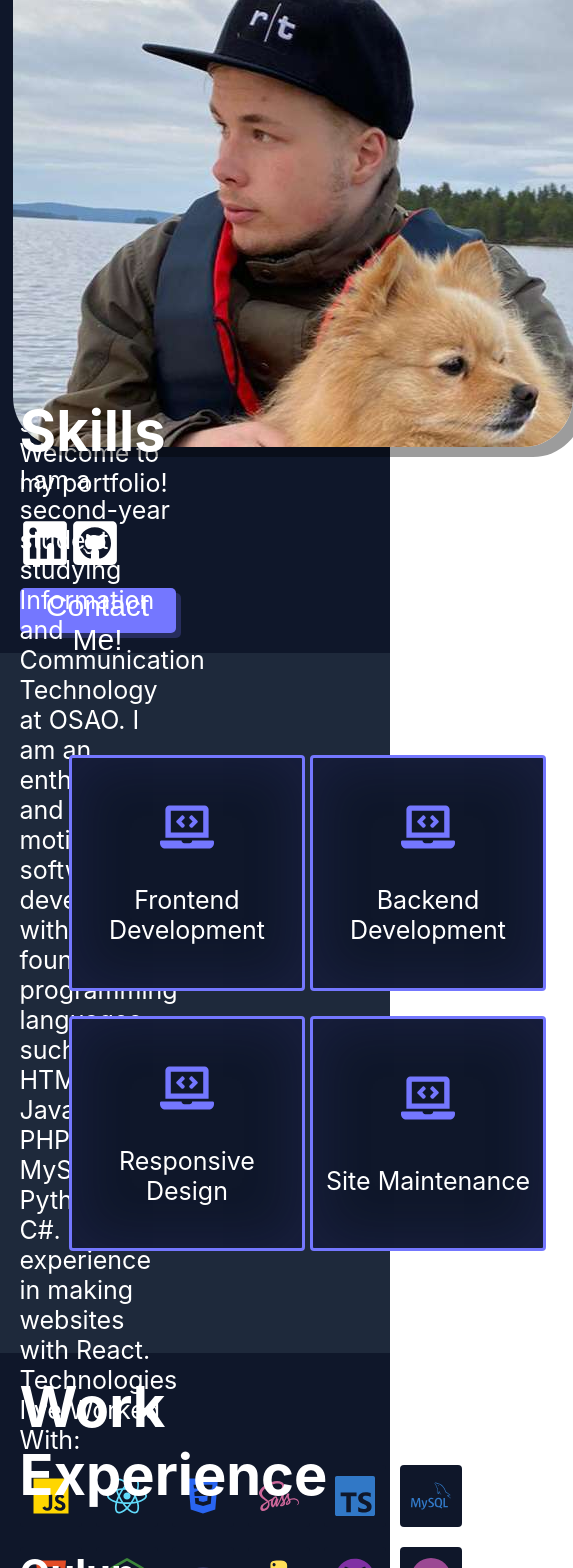
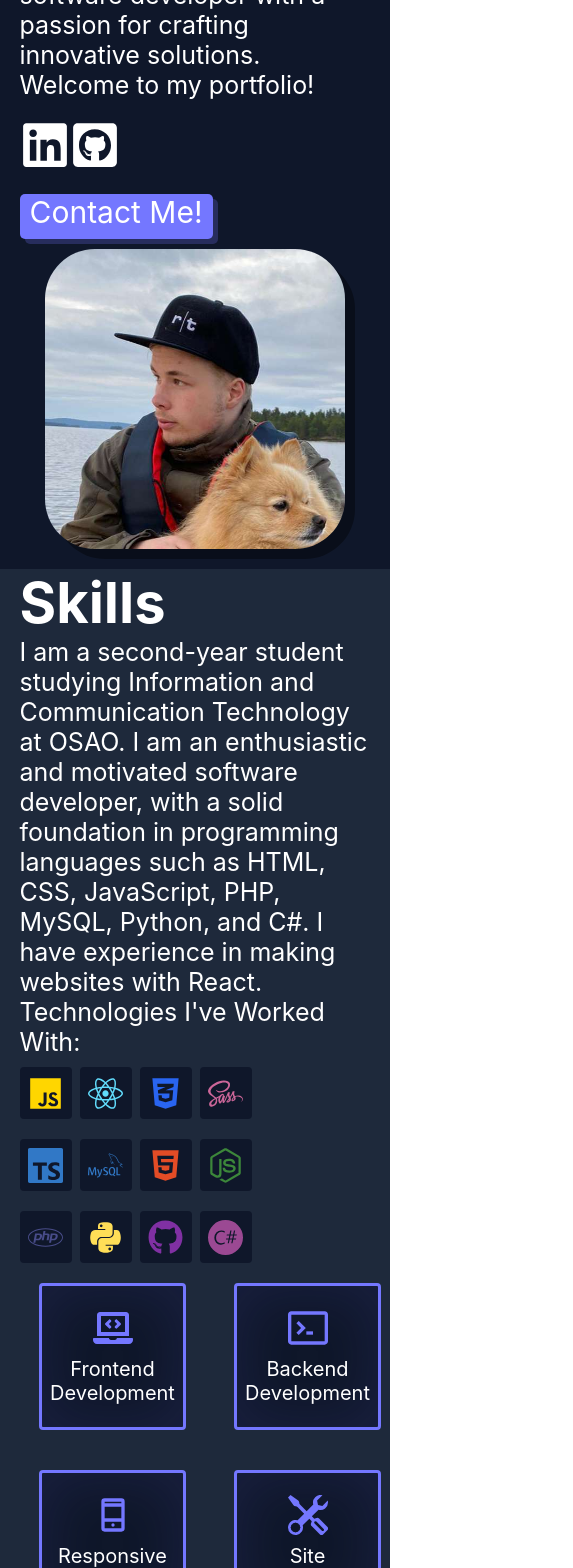
Before and after one commit to WaterProofComputer/portfolio2024, a React (Create React App) app: page / in a window 390 px wide. Shown: the part 400-1968 px from the top of the page, 573 px wide, since content can reach past the window. Built offline with nearby package versions, Linux system fonts and the light colour scheme.

Commit message:
rankka työstö taas kerran

```diff
--- a/src/Components/Contact/contact.js
+++ b/src/Components/Contact/contact.js
@@ -45,7 +45,7 @@ function Contact() {
   return (
     <div id='contact' className="App">
         <div className='contact-container'>
-        <div className='contact-otsikko-container'><h1 className='contact-otsikko'>Contact Me</h1></div>
+        <div className='contact-otsikko-container'><h1 className='contact-otsikko'>Contact</h1><div className='contactgap'></div><h1 className='contact-otsikko1'>Me</h1></div>
         <div className='div-50-container'>
             <div className='div-50'>
                 <div className='contact-text-container'><p className='contact-text'>You can contact me through my socials or through the contact form on this site.</p></div>
--- a/src/Components/Header/header.js
+++ b/src/Components/Header/header.js
@@ -18,11 +18,11 @@ function Header() {
             <div className='rightnavbar'>
             <h1 className='nimi'>Viljami</h1>
             <div className='gap'></div>
-            <li><a className="navbartext" href="#">About</a></li>
-            <li><a className="navbartext" href="#">Skills</a></li>
-            <li><a className="navbartext" href="#">Work</a></li>
-            <li><a className="navbartext" href="#">Projects</a></li>
-            <li><a className="navbartext" href="#">Contact</a></li>
+            <li><a className="navbartext" href="#about">About</a></li>
+            <li><a className="navbartext" href="#skills">Skills</a></li>
+            <li><a className="navbartext" href="#work">Work</a></li>
+            <li><a className="navbartext" href="#projects">Projects</a></li>
+            <li><a className="navbartext" href="#contact">Contact</a></li>
             </div>
             </ul>
             <div className="hamburger-menu" onClick={toggleMobileMenu}>
@@ -36,7 +36,7 @@ function Header() {
                 <div className='header-otsikko-box'>
                     <h1 className='header-otsikko'>
                     HI I'M VILJAMI LESKELÄ</h1>
-                    <h1 className='header-otsikko'>
+                    <h1 className='header-otsikko2'>
                     SOFTWARE DEVELOPER</h1>
                 </div>
                 <div className='header-text-box'>
@@ -45,11 +45,11 @@ function Header() {
                     Welcome to my portfolio!</p>
                 </div>
                 <div className='icon-container'>
-                    <FaLinkedin className='icons'/>
-                    <FaGithubSquare className='icons'/>
+                <a href='https://www.linkedin.com/in/viljami-leskel%C3%A4-23432b292/'><FaLinkedin className='icons'/></a>
+                    <a href='https://github.com/WaterProofComputer/'><FaGithubSquare className='icons'/></a>
                 </div>
                 <div className='button-container'>
-                    <button className='contact-button'>Contact Me!</button>
+                    <a href='#contact' className='contact-button'>Contact Me!</a>
                 </div>
                 </div>
                 <div className='div-50'>
--- a/src/Components/Header/header.scss
+++ b/src/Components/Header/header.scss
@@ -18,6 +18,11 @@
 }
 .header-otsikko {
     color: white;
+    font-size: 56px;
+    text-align: left;
+}
+.header-otsikko2 {
+    color: #7477FF;
     font-size: 56px;
     text-align: left;
 }
@@ -66,6 +71,9 @@
     border: none;
     color: white;
     box-shadow: 5px 5px #46489c73;
+    padding-left: 10px;
+    padding-right: 10px;
+    text-decoration: none;
 }
 .contact-button:hover {
     background-color: #696bdf;
@@ -78,3 +86,48 @@ body {
     overflow-y: auto;
     overflow-x: hidden;
 }
+@media screen and (max-width: 1270px) {
+    .omakuva {
+        width: 500px;
+        height: 500px;
+    }
+  }
+  @media screen and (max-width: 1000px) {
+    .omakuva {
+        width: 400px;
+        height: 400px;
+    }
+  }
+  @media screen and (max-width: 860px) {
+    .header-container {
+        flex-direction: column;
+    }
+    .div-50 {
+        width: 100%;
+    }
+    .header-otsikko-box {
+        width: 90%;
+    }
+    .header-text-box {
+        width: 90%;
+    }
+    .icon-container {
+        width: 90%;
+    }
+    .button-container {
+        width: 90%;
+        margin-bottom: 10px;
+    }
+  }
+  @media screen and (max-width: 430px) {
+    .omakuva {
+        width: 300px;
+        height: 300px;
+    }
+  }
+  @media screen and (max-width: 600px) {
+
+    .header-otsikko {
+        font-size: 35px;
+    }
+  }
--- a/src/Components/Header/navbar.scss
+++ b/src/Components/Header/navbar.scss
@@ -54,6 +54,7 @@
     width: 100%;
     background-color: #1a1e2373;
     text-align: center;
+    margin-top: 20px;
 }
 .navbartext {
     font-size: 30px;
@@ -88,6 +89,11 @@ h1 {
     }
     .rightnavbar {
         width: 100%;
+        height: 100%;
         flex-direction: column;
+        background-color: #0F172A;
+    }
+    .nimi {
+        display: none;
     }
 }
--- a/src/Components/Projects/projects.scss
+++ b/src/Components/Projects/projects.scss
@@ -101,3 +101,8 @@
         margin-top: 20px;
       }
     }
+    @media screen and (max-width: 380px) {
+      .projects-grid {
+        grid-template-columns: repeat(1, 300px);
+      }
+    }
--- a/src/Components/Skills/skills.js
+++ b/src/Components/Skills/skills.js
@@ -79,19 +79,39 @@ function Skills() {
                     <div className='services-grid'>
                         <div className='services-wrapper'>
                             <svg stroke="currentColor" fill="currentColor" stroke-width="0" viewBox="0 0 640 512" className="s-icon" height="1em" width="1em" xmlns="http://www.w3.org/2000/svg"><path d="M255.03 261.65c6.25 6.25 16.38 6.25 22.63 0l11.31-11.31c6.25-6.25 6.25-16.38 0-22.63L253.25 192l35.71-35.72c6.25-6.25 6.25-16.38 0-22.63l-11.31-11.31c-6.25-6.25-16.38-6.25-22.63 0l-58.34 58.34c-6.25 6.25-6.25 16.38 0 22.63l58.35 58.34zm96.01-11.3l11.31 11.31c6.25 6.25 16.38 6.25 22.63 0l58.34-58.34c6.25-6.25 6.25-16.38 0-22.63l-58.34-58.34c-6.25-6.25-16.38-6.25-22.63 0l-11.31 11.31c-6.25 6.25-6.25 16.38 0 22.63L386.75 192l-35.71 35.72c-6.25 6.25-6.25 16.38 0 22.63zM624 416H381.54c-.74 19.81-14.71 32-32.74 32H288c-18.69 0-33.02-17.47-32.77-32H16c-8.8 0-16 7.2-16 16v16c0 35.2 28.8 64 64 64h512c35.2 0 64-28.8 64-64v-16c0-8.8-7.2-16-16-16zM576 48c0-26.4-21.6-48-48-48H112C85.6 0 64 21.6 64 48v336h512V48zm-64 272H128V64h384v256z"></path></svg>
-                            <p style={{ textAlign: 'center' }} className='skill-text'>Frontend Development</p>
+                            <p style={{ textAlign: 'center' }} className='services-text'>Frontend Development</p>
                         </div>
                         <div className='services-wrapper'>
-                            <svg stroke="currentColor" fill="currentColor" stroke-width="0" viewBox="0 0 640 512" className="s-icon" height="1em" width="1em" xmlns="http://www.w3.org/2000/svg"><path d="M255.03 261.65c6.25 6.25 16.38 6.25 22.63 0l11.31-11.31c6.25-6.25 6.25-16.38 0-22.63L253.25 192l35.71-35.72c6.25-6.25 6.25-16.38 0-22.63l-11.31-11.31c-6.25-6.25-16.38-6.25-22.63 0l-58.34 58.34c-6.25 6.25-6.25 16.38 0 22.63l58.35 58.34zm96.01-11.3l11.31 11.31c6.25 6.25 16.38 6.25 22.63 0l58.34-58.34c6.25-6.25 6.25-16.38 0-22.63l-58.34-58.34c-6.25-6.25-16.38-6.25-22.63 0l-11.31 11.31c-6.25 6.25-6.25 16.38 0 22.63L386.75 192l-35.71 35.72c-6.25 6.25-6.25 16.38 0 22.63zM624 416H381.54c-.74 19.81-14.71 32-32.74 32H288c-18.69 0-33.02-17.47-32.77-32H16c-8.8 0-16 7.2-16 16v16c0 35.2 28.8 64 64 64h512c35.2 0 64-28.8 64-64v-16c0-8.8-7.2-16-16-16zM576 48c0-26.4-21.6-48-48-48H112C85.6 0 64 21.6 64 48v336h512V48zm-64 272H128V64h384v256z"></path></svg>
-                            <p style={{ textAlign: 'center' }} className='skill-text'>Backend Development</p>
+                        <svg className="s-icon"
+  width="24"
+  height="24"
+  viewBox="0 0 24 24"
+  fill="none"
+  xmlns="http://www.w3.org/2000/svg"
+>
+  <path
+    d="M5.0333 14.8284L6.44751 16.2426L10.6902 12L6.44751 7.75733L5.0333 9.17155L7.86172 12L5.0333 14.8284Z"
+    fill="currentColor"
+  />
+  <path d="M15 14H11V16H15V14Z" fill="currentColor" />
+  <path
+    fill-rule="evenodd"
+    clip-rule="evenodd"
+    d="M2 2C0.895431 2 0 2.89543 0 4V20C0 21.1046 0.89543 22 2 22H22C23.1046 22 24 21.1046 24 20V4C24 2.89543 23.1046 2 22 2H2ZM22 4H2L2 20H22V4Z"
+    fill="currentColor"
+  />
+</svg>
+                            <p style={{ textAlign: 'center' }} className='services-text'>Backend Development</p>
                         </div>
                         <div className='services-wrapper'>
-                            <svg stroke="currentColor" fill="currentColor" stroke-width="0" viewBox="0 0 640 512" className="s-icon" height="1em" width="1em" xmlns="http://www.w3.org/2000/svg"><path d="M255.03 261.65c6.25 6.25 16.38 6.25 22.63 0l11.31-11.31c6.25-6.25 6.25-16.38 0-22.63L253.25 192l35.71-35.72c6.25-6.25 6.25-16.38 0-22.63l-11.31-11.31c-6.25-6.25-16.38-6.25-22.63 0l-58.34 58.34c-6.25 6.25-6.25 16.38 0 22.63l58.35 58.34zm96.01-11.3l11.31 11.31c6.25 6.25 16.38 6.25 22.63 0l58.34-58.34c6.25-6.25 6.25-16.38 0-22.63l-58.34-58.34c-6.25-6.25-16.38-6.25-22.63 0l-11.31 11.31c-6.25 6.25-6.25 16.38 0 22.63L386.75 192l-35.71 35.72c-6.25 6.25-6.25 16.38 0 22.63zM624 416H381.54c-.74 19.81-14.71 32-32.74 32H288c-18.69 0-33.02-17.47-32.77-32H16c-8.8 0-16 7.2-16 16v16c0 35.2 28.8 64 64 64h512c35.2 0 64-28.8 64-64v-16c0-8.8-7.2-16-16-16zM576 48c0-26.4-21.6-48-48-48H112C85.6 0 64 21.6 64 48v336h512V48zm-64 272H128V64h384v256z"></path></svg>
-                            <p style={{ textAlign: 'center' }} className='skill-text'>Responsive Design</p>
+                        <svg className='s-icon'  aria-hidden="true" xmlns="http://www.w3.org/2000/svg" fill="none" viewBox="0 0 24 24">
+    <path stroke="currentColor" stroke-linecap="round" stroke-linejoin="round" stroke-width="2" d="M6 15h12M6 6h12m-6 12h0m-5 3h10c.6 0 1-.4 1-1V4c0-.6-.4-1-1-1H7a1 1 0 0 0-1 1v16c0 .6.4 1 1 1Z"/>
+  </svg>
+                            <p style={{ textAlign: 'center' }} className='services-text'>Responsive Design</p>
                         </div>
                         <div className='services-wrapper'>
-                            <svg stroke="currentColor" fill="currentColor" stroke-width="0" viewBox="0 0 640 512" className="s-icon" height="1em" width="1em" xmlns="http://www.w3.org/2000/svg"><path d="M255.03 261.65c6.25 6.25 16.38 6.25 22.63 0l11.31-11.31c6.25-6.25 6.25-16.38 0-22.63L253.25 192l35.71-35.72c6.25-6.25 6.25-16.38 0-22.63l-11.31-11.31c-6.25-6.25-16.38-6.25-22.63 0l-58.34 58.34c-6.25 6.25-6.25 16.38 0 22.63l58.35 58.34zm96.01-11.3l11.31 11.31c6.25 6.25 16.38 6.25 22.63 0l58.34-58.34c6.25-6.25 6.25-16.38 0-22.63l-58.34-58.34c-6.25-6.25-16.38-6.25-22.63 0l-11.31 11.31c-6.25 6.25-6.25 16.38 0 22.63L386.75 192l-35.71 35.72c-6.25 6.25-6.25 16.38 0 22.63zM624 416H381.54c-.74 19.81-14.71 32-32.74 32H288c-18.69 0-33.02-17.47-32.77-32H16c-8.8 0-16 7.2-16 16v16c0 35.2 28.8 64 64 64h512c35.2 0 64-28.8 64-64v-16c0-8.8-7.2-16-16-16zM576 48c0-26.4-21.6-48-48-48H112C85.6 0 64 21.6 64 48v336h512V48zm-64 272H128V64h384v256z"></path></svg>
-                            <p style={{ textAlign: 'center' }} className='skill-text'>Site Maintenance</p>
+                        <svg className='s-icon' xmlns="http://www.w3.org/2000/svg" viewBox="0 0 16 16" width="1em" height="1em" fill="currentColor" ><path d="M1 0 0 1l2.2 3.081a1 1 0 0 0 .815.419h.07a1 1 0 0 1 .708.293l2.675 2.675-2.617 2.654A3.003 3.003 0 0 0 0 13a3 3 0 1 0 5.878-.851l2.654-2.617.968.968-.305.914a1 1 0 0 0 .242 1.023l3.27 3.27a.997.997 0 0 0 1.414 0l1.586-1.586a.997.997 0 0 0 0-1.414l-3.27-3.27a1 1 0 0 0-1.023-.242L10.5 9.5l-.96-.96 2.68-2.643A3.005 3.005 0 0 0 16 3c0-.269-.035-.53-.102-.777l-2.14 2.141L12 4l-.364-1.757L13.777.102a3 3 0 0 0-3.675 3.68L7.462 6.46 4.793 3.793a1 1 0 0 1-.293-.707v-.071a1 1 0 0 0-.419-.814L1 0Zm9.646 10.646a.5.5 0 0 1 .708 0l2.914 2.915a.5.5 0 0 1-.707.707l-2.915-2.914a.5.5 0 0 1 0-.708ZM3 11l.471.242.529.026.287.445.445.287.026.529L5 13l-.242.471-.026.529-.445.287-.287.445-.529.026L3 15l-.471-.242L2 14.732l-.287-.445L1.268 14l-.026-.529L1 13l.242-.471.026-.529.445-.287.287-.445.529-.026L3 11Z"></path></svg>
+                            <p style={{ textAlign: 'center' }} className='services-text'>Site Maintenance</p>
                         </div>
                     </div>
                 </div>
--- a/src/Components/Skills/skills.scss
+++ b/src/Components/Skills/skills.scss
@@ -1,7 +1,7 @@
 .skills-container {
     width: 100%;
     background-color: #1E293B;
-    height: 700px;
+    height: auto;
     display: flex;
     justify-content: center;
     align-items: center;
@@ -60,6 +60,8 @@
     grid-template-columns: repeat(2,45%);
     justify-content: end;
     justify-content: space-around;
+    align-items: center;
+    align-self: center;
 }
 .services-wrapper {
     align-items: center;
@@ -75,6 +77,8 @@
     justify-content: space-evenly;
     padding: 12px;
     width: 100%;
+    margin-top: 20px;
+    margin-bottom: 20px;
 }
 .s-icon {
     color: #7477FF;
@@ -82,3 +86,55 @@
     height: 54px;
     width: 54px;
 }
+.services-text{
+    font-size: 25px;
+    color: white;
+}
+@media screen and (max-width: 1270px) {
+    .skills-container {
+        flex-direction: column;
+    }
+    .box-50 {
+        width: 100%;
+    }
+    .skills-header-container {
+        width: 90%;
+    }
+    .skills-text-container {
+        width: 90%;
+    }
+  }
+  @media screen and (max-width: 680px) {
+    .services-grid {
+        grid-template-columns: repeat(2,35%);
+        grid-gap: 0px;
+    }
+  }
+  @media screen and (max-width: 530px) {
+    .tech-icon {
+        font-size: 30px;
+        width: 35px;
+        height: 35px;
+    }
+    .tech-icon-background {
+        width: 40px;
+        height: 40px;
+    }
+  }
+  @media screen and (max-width: 460px) {
+    .tech-grid {
+        grid-template-columns: repeat(4,40px);
+    }
+    .services-grid {
+        grid-template-columns: repeat(2,30%);
+
+    }
+    .services-text {
+        font-size: 20px;
+    }
+    .s-icon {
+        font-size: 40px;
+        height: 40px;
+        width: 40px;
+    }
+  }
--- a/src/Components/Work/work.js
+++ b/src/Components/Work/work.js
@@ -5,7 +5,7 @@ function Work() {
   return (
     <div id='work' className="App">
       <div className='work-container'>
-        <div className='work-otsikko-container'><h1 className='work-otsikko'>Work Experience</h1></div>
+        <div className='work-otsikko-container'><h1 className='work-otsikko'>Work</h1><div className='workgap'></div><h1 className='work-otsikko3'>Experience</h1></div>
           <div className='work-box'>
           <div className='work-50'>
             <div className='work-80'>
--- a/src/Components/Work/work.scss
+++ b/src/Components/Work/work.scss
@@ -23,15 +23,22 @@
     justify-content: center;
     align-items: center;
 }
+.workgap {
+    width: 12px;
+}
 .work-otsikko {
     color: white;
     font-size: 56px;
     text-align: left;
-    width: 100%;
 }
 .work-otsikko2 {
     color: white;
     font-size: 40px;
+    text-align: left;
+}
+.work-otsikko3 {
+    color: #7477FF;
+    font-size: 56px;
     text-align: left;
 }
 .work-text {
@@ -46,7 +53,19 @@
 .work-otsikko-container {
     width: 90%;
     display: flex;
-    flex-direction: column;
-    justify-content: center;
-    align-items: center;
+    flex-direction: row;
+    justify-content: left;
+    align-items: left;
+    text-align: left;
 }
+@media screen and (max-width: 680px) {
+    .work-box {
+        flex-direction: column;
+    }
+    .work-50 {
+        width: 100%;
+    }
+    .work-80 {
+        width: 90%;
+    }
+  }
```
Also changed, not shown: src/Components/Contact/contact.scss (+20 -3 lines), src/Components/Footer/footer.scss (+9 -1 lines).
